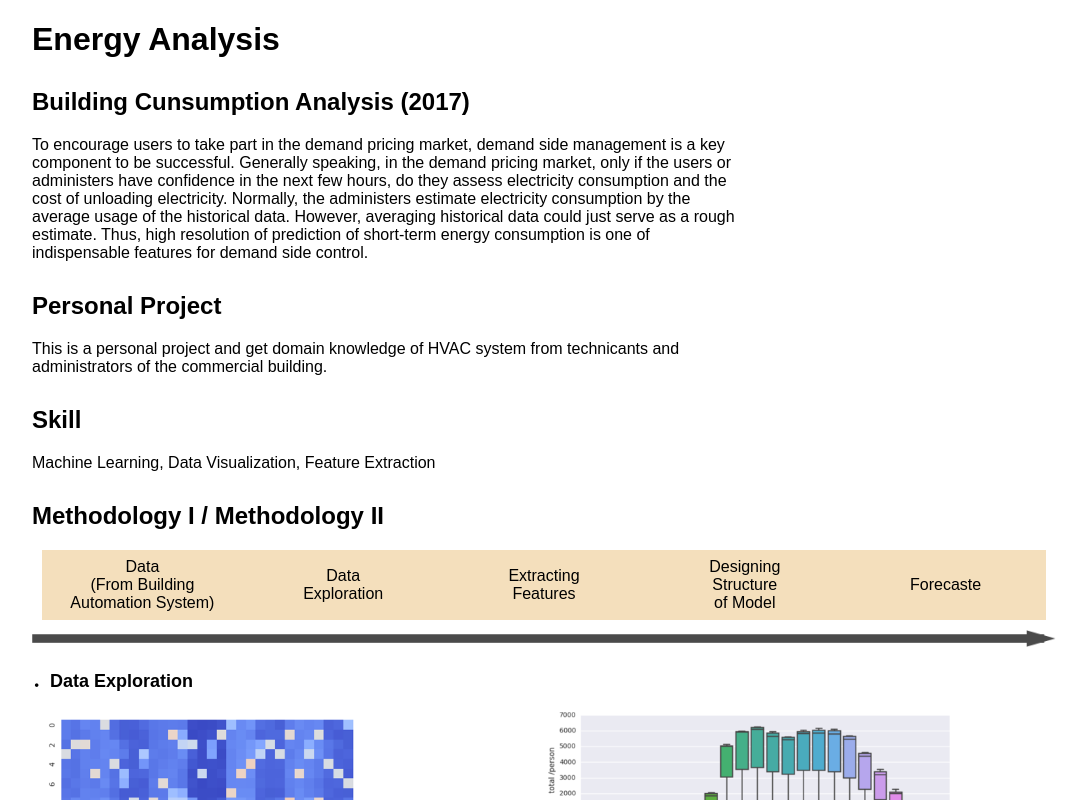
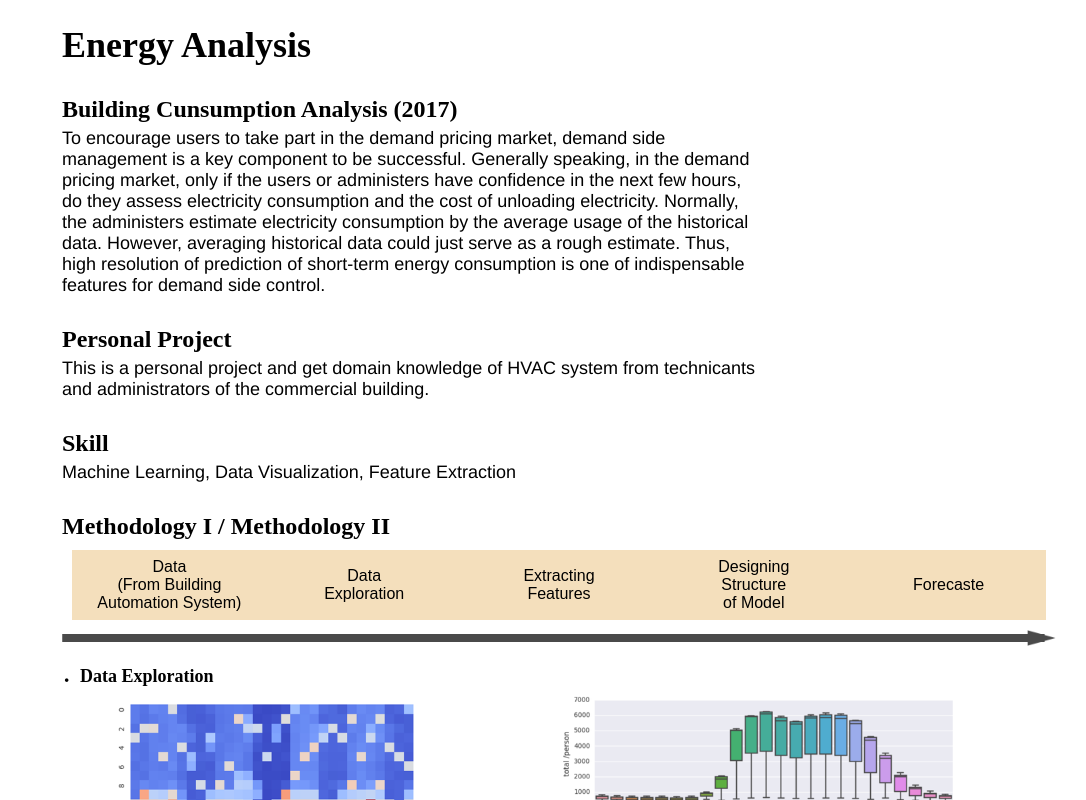
Before and after one commit to MartinaWei/MartinaWei.github.io, a React (Create React App) app: page /#/energy in a window 1280 px wide. Shown: the top 800 px of the page, without its empty margins (96-1182 px from the left). Built offline with nearby package versions, Linux system fonts and the light colour scheme.

Commit message:
修改case1

```diff
--- a/src/Works/Service/Service.js
+++ b/src/Works/Service/Service.js
@@ -10,7 +10,8 @@ import {
     Box,
     InlineDiv
 } from '../Template';
-
+import Team from './teamname.png';
+import Value from './value.png';
 
 
 class Service extends Component {
@@ -19,17 +20,13 @@ class Service extends Component {
             <Container>
                 <h1>Activity Design</h1>
                 <Section>
-                    <InlineDiv>
+                    <InlineDiv style={{width: '60%'}}>
                         <h2>Little Holmes in Leofoo Wonderland (2016)</h2>
                         <p>Leofoo Resort Guanshi is an ecological hotel located in Hsinchu, Taiwan. They attract many visitors by providing the chance wchich people can interact with animals. However, they found most of their customers are not repeated customers. Therefore, they want to attract more repeat customers by improving their service. </p>
                     </InlineDiv>
 
-                    <InlineDiv>
-                        <h2>Team Role</h2>
-                        <p>
-                            Our team made up by 3 students from departments of Library and Information Science, Psychology and Civil Engineering separately. We did UX research and ideated together.<br/>
-                            The UI was designed by Ben, the Library and Information Science student. I am responsible for making the game workable by Unity3D(C#) and Vuforia.
-                        </p>
+                    <InlineDiv style={{width: '40%'}}>
+                        <img style={{maxHeight: 160}} src={Team} alt=""/>
                     </InlineDiv>
                 </Section>
 
@@ -38,10 +35,10 @@ class Service extends Component {
                     <p>User Experience Research (Contextual Inquiry), User Experience Design, Unity3D, C</p>
                 </Section>
 
-                <Section>
+                <Section style={{backgroundColor: '#F3EADC'}}>
                     <h2>Methodology</h2>
 
-                    <div style={{width: '60vw'}}>
+                    <div style={{width: 'calc(100% - 225px)'}}>
                         <Box header={"User Experience Research"}>
                             <BoxSection>
                                 <h3>
@@ -66,14 +63,18 @@ class Service extends Component {
                         </div>
                     </div>
 
-                    <div style={{marginLeft: '60vw', width: 225}}>
+                    <div style={{marginLeft: 'calc(100% - 225px)', width: 225}}>
                         <Box header={"User Test"}>
                             <BoxSection>
                                 <h3>Design Itereation</h3>
                             </BoxSection>
                         </Box>
                     </div>
-
+                    <div style={{paddingBottom: 40}}>
+                        <img src={Value} alt=""/>
+                    </div>
+                </Section>
+                <Section>
                     <Box header={"How it works?"}>
                         <How/>
                     </Box>
--- a/src/Works/Template/index.js
+++ b/src/Works/Template/index.js
@@ -1,20 +1,11 @@
 import React from 'react';
 import styled from 'styled-components';
 
-class _Container extends React.Component {
-    componentDidMount() {
-        window.scrollTo(0, 0);
+const Con = styled.div`
+    & > * {
+        padding-left: 30px;
     }
 
-    render() {
-        return (
-            <div>{this.props.children}</div>
-        )
-    }
-}
-
-const Container = styled(_Container)`
-    padding: 60px 0;
     h1 {
         font-family: Avenir Next;
         font-size: 36px;
@@ -33,7 +24,27 @@ const Container = styled(_Container)`
         font-size: 18px;
         margin: 0;
     }
+
+    img {
+        max-width: 100%;
+        margin: auto;
+        display: inline-block;
+        display: block;
+    }
 `;
+
+class Container extends React.Component {
+    componentDidMount() {
+        window.scrollTo(0, 0);
+    }
+
+    render() {
+        return (
+            <Con>{this.props.children}</Con>
+        )
+    }
+}
+
 
 const Section = styled.div`
     margin-top: 30px;
@@ -47,7 +58,7 @@ const Section = styled.div`
 `;
 
 const Divider = styled.div`
-    border: grey solid 10px;
+    border: grey solid 3px;
 `;
 
 const BoxHeader = styled.header`
```
Also changed, not shown: src/Works/Service/teamname.png (added), src/Works/Service/value.png (added).
